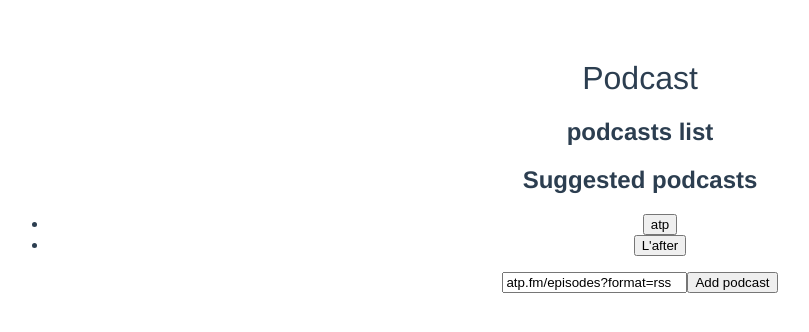
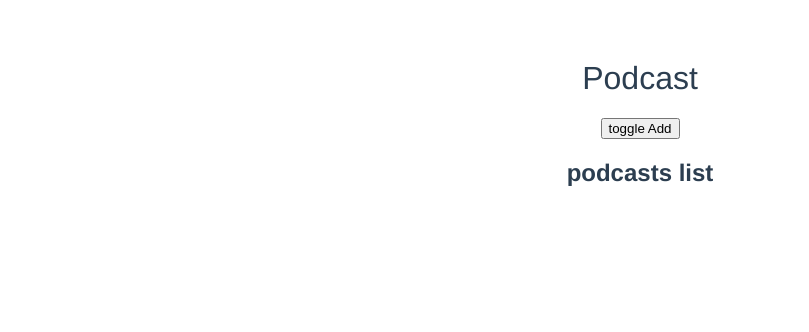
Before and after one commit to jibeetz/media-webapp, a Vue app: page / in a window 1280 px wide. Shown: the top 332 px of the page, without its empty margins (0-809 px from the left). Built offline with nearby package versions, Linux system fonts and the light colour scheme; what vue-resource would draw is missing.

Commit message:
Improve PodcastAdd, List, fix bugs

```diff
--- a/index.html
+++ b/index.html
@@ -2,7 +2,7 @@
 <html>
   <head>
     <meta charset="utf-8">
-    <title>Podcasts App</title>
+    <title>Media App</title>
   </head>
   <body>
     <div id="app"></div>
--- a/src/components/Podcast.vue
+++ b/src/components/Podcast.vue
@@ -4,9 +4,11 @@
 
         <h1>{{ title }}</h1>
 
+        <button v-on:click="isAddOpen = !isAddOpen">toggle Add</button>
+
+        <PodcastAdd @addPodcast="addPodcast" :open="isAddOpen"/>
+
         <PodcastsList :added="addedPodcast"/>
-
-        <PodcastAdd @savePodcast="savePodcast"/>
 
     </div>
 </template>
@@ -26,11 +28,12 @@ export default {
     return {
       title: 'Podcast',
       message: null,
-      addedPodcast: null
+      addedPodcast: null,
+      isAddOpen: false
     }
   },
   methods: {
-    savePodcast: function (addedPodcast) {
+    addPodcast: function (addedPodcast) {
       this.addedPodcast = addedPodcast;
     }
   }
--- a/src/components/PodcastAdd.vue
+++ b/src/components/PodcastAdd.vue
@@ -1,22 +1,22 @@
 <template>
-    <div>
+    <div class="podcast-add" :class="{ open: isOpen }">
 
       <PodcastsSuggested @suggestPodcast="suggestPodcast"/>
 
       <input type="text" v-model="podcastUrl">
 
-      <button v-on:click="getPodcast">Add podcast</button>
+      <button v-on:click="loadPodcast">Load podcast</button>
 
       <section v-if="loadedPodcast">
           <h4>{{loadedPodcast.title}}</h4>
-          <button v-if="podcastUrl" v-on:click="$emit('savePodcast', loadedPodcast)">Save</button>
-          <button v-if="podcastUrl" v-on:click="removeLoadedPodcast">Remove</button>
+          <button v-if="podcastUrl" v-on:click="$emit('addPodcast', {loadedPodcast})">Add podcast</button>
+          <button v-if="podcastUrl" v-on:click="unloadPodcast">Cancel</button>
 
-          <ul>
+          <!-- <ul>
               <li v-for="episode in loadedPodcast.item" :key="episode.guid.content">
                   {{episode.title}}
               </li>
-          </ul>
+          </ul> -->
       </section>
     </div>
 </template>
@@ -33,14 +33,21 @@ export default {
   data () {
     return {
       podcastUrl: 'atp.fm/episodes?format=rss',
-      loadedPodcast: null
+      loadedPodcast: null,
+      isOpen: false
     }
   },
+
+  props: ['open'],
   watch: {
+    open: function(isAddOpen) {
+      console.log('isAddOpen', isAddOpen);
+      this.isOpen = isAddOpen;
+    }
+  },
 
-  },
   methods: {
-    getPodcast () {
+    loadPodcast () {
       console.log('podcastUrl', this.podcastUrl);
 
       if(this.podcastUrl === ''){
@@ -56,7 +63,7 @@ export default {
         // error callback
       })
     },
-    removeLoadedPodcast(){
+    unloadPodcast(){
       this.loadedPodcast = {}
       this.podcastUrl = ''
     },
@@ -65,7 +72,7 @@ export default {
 
       this.podcastUrl = suggestedPodcast.url
 
-      this.getPodcast()
+      this.loadPodcast()
 
     }
   }
@@ -73,4 +80,15 @@ export default {
 </script>
 
 <style scoped>
+
+.podcast-add{
+  max-height: 0;
+  overflow: hidden;
+  transition: max-height 1s;
+}
+
+.podcast-add.open{
+  max-height: 1000px;
+}
+
 </style>
--- a/src/components/PodcastsList.vue
+++ b/src/components/PodcastsList.vue
@@ -4,7 +4,16 @@
 
         <ul v-if="savedPodcasts.length">
           <li v-for="(savedPodcast, key) in savedPodcasts" :key="key">
-            {{savedPodcast}}
+            {{savedPodcast.title}}
+            <button v-on:click="removePodcast(savedPodcast)">Remove</button>
+            <button v-on:click="showEpisodes(savedPodcast)">Show episodes</button>
+            <button v-on:click="updatePodcast(savedPodcast)">Update podcast</button>
+          </li>
+        </ul>
+
+        <ul v-if="selectedPodcast !== null">
+          <li v-for="(episode, key) in selectedPodcast.item" :key="key">
+            {{episode.title}}
           </li>
         </ul>
     </div>
@@ -15,15 +24,15 @@ export default {
   name: 'podcasts-list',
   data () {
     return {
-      savedPodcasts: []
+      savedPodcasts: [],
+      selectedPodcast: null
     }
   },
 
   props: ['added'],
   watch: {
     added: function(addedPodcast) {
-      console.log('addedPodcast ', addedPodcast)
-
+      console.log('watch added', addedPodcast);
       this.savePodcast(addedPodcast)
     }
   },
@@ -31,7 +40,9 @@ export default {
   methods: {
     savePodcast: function(addedPodcast){
 
-      if(this.savedPodcasts.indexOf(addedPodcast.link) != -1){
+      console.log('addedPodcast', addedPodcast);
+
+      if(this.savedPodcasts.indexOf(addedPodcast.loadedPodcast) != -1){
 
           console.log('already saved');
 
@@ -41,22 +52,35 @@ export default {
           return;
         }
 
-        this.savedPodcasts.push(addedPodcast.link);
+        this.savedPodcasts.push(addedPodcast.loadedPodcast);
 
         localStorage.setItem('podcastsList', JSON.stringify(this.savedPodcasts));
 
         // this.$emit('removePodcast');
+    },
+    removePodcast: function(podcast){
+      console.log('podcast to remove', podcast);
+      this.savedPodcasts
+      var index = this.savedPodcasts.indexOf(podcast);
+      if (index > -1) {
+        this.savedPodcasts.splice(index, 1);
+
+        localStorage.setItem('podcastsList', JSON.stringify(this.savedPodcasts));
+      }
+
+    },
+    showEpisodes: function (podcast){
+      console.log('showEpisodes', podcast);
+      this.selectedPodcast = podcast;
+    },
+    updatePodcast: function(podcast){
+
     }
   },
   mounted: function () {
 
-    let savedPodcasts = localStorage.getItem('podcastsList');
+    this.savedPodcasts = (localStorage.getItem('podcastsList')) ? JSON.parse(localStorage.getItem('podcastsList')) : [];
 
-    console.log('savedePodcasts', savedPodcasts);
-
-    savedPodcasts = (localStorage.getItem('podcastsList')) ? JSON.parse(savedPodcasts) : [];
-
-    this.savedPodcasts = savedPodcasts
   }
 }
 </script>
--- a/src/components/PodcastsSuggested.vue
+++ b/src/components/PodcastsSuggested.vue
@@ -26,8 +26,12 @@ export default {
                 url: 'atp.fm/episodes?format=rss'
                 },
                 {
+                    title: 'Joe Rogan',
+                    url: 'http://podcasts.joerogan.net/feed'
+                },
+                {
                     title: 'L\'after',
-                    url: 'https://rmcsport.bfmtv.com/rss/emission/after-foot/'
+                    url: 'https://podcast.rmc.fr/channel59/RMCInfochannel59.xml'
                 }
             ]
         }
--- /dev/null
+++ b/src/services/Data.vue
@@ -0,0 +1,6 @@
+export default {
+  getPodcast(podcastUrl) {
+    console.log('podcastUrl', podcastUrl);
+    return this.$http.get('https://query.yahooapis.com/v1/public/yql?q=select%20*%20from%20xml%20where%20url%3D"' + podcastUrl + '"&format=json')
+  }
+}
```
